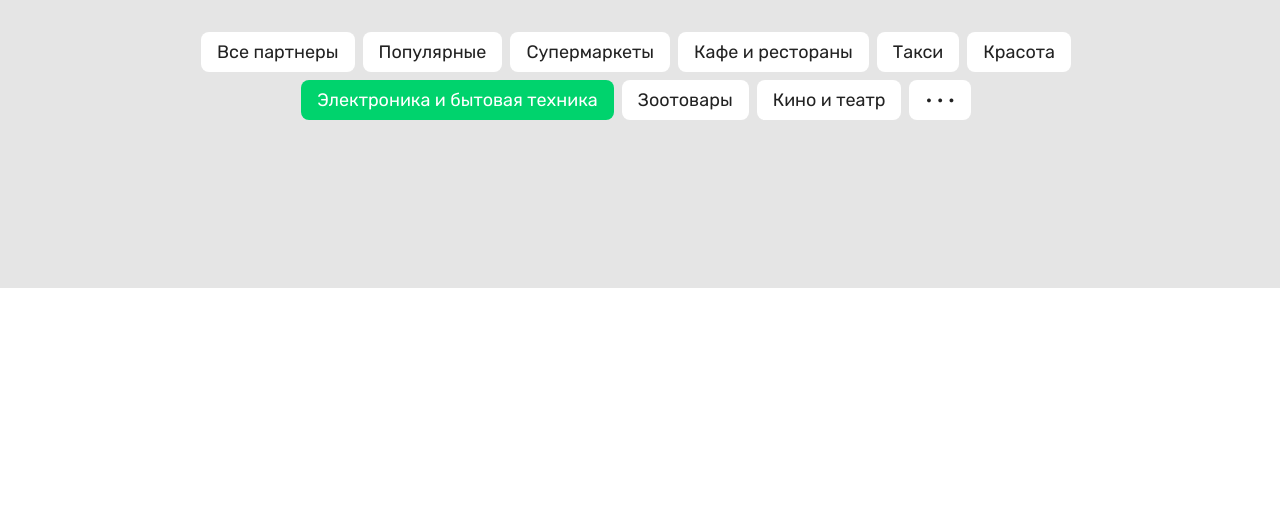
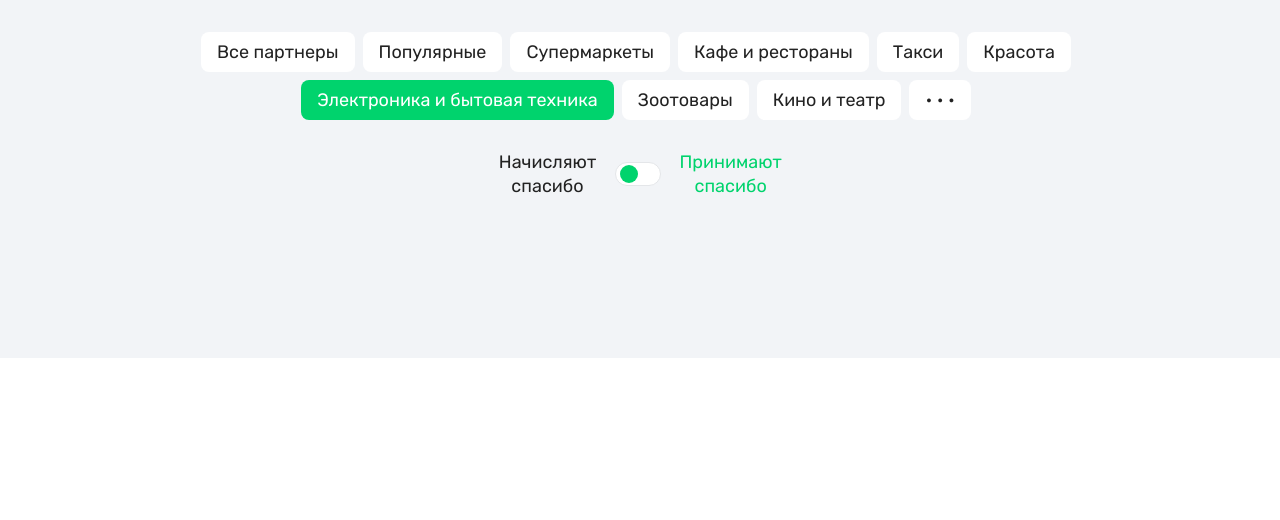
Before and after one commit to Ndn1618/garpix, a plain HTML site: page index.html in a window 1280 px wide. Shown: the part 280-800 px from the top of the page. Drawn offline with Linux system fonts and the light colour scheme.

Commit message:
Add invitation checkbox styles

```diff
--- a/css/styles.css
+++ b/css/styles.css
@@ -154,7 +154,7 @@ img {
     flex-grow: 1;
     padding-top: 70px;
     padding-bottom: 160px;
-    background-color: #E5E5E5;
+    background-color: #F2F4F7;
 }
 
 .invitation-section {
@@ -179,6 +179,7 @@ img {
     display: flex;
     justify-content: center;
     flex-wrap: wrap;
+    margin-bottom: 22px;
 }
 
 .invitation-item {
@@ -199,3 +200,76 @@ img {
     background-color: var(--main-color);
     color: #ffffff;
 }
+
+/* Checkbox */
+
+.invitation-checkbox {
+    max-width: 321px;
+    margin-left: auto;
+    margin-right: auto;
+    display: flex;
+    align-items: center;
+    justify-content: space-between;
+}
+
+.invitation-label {
+    position: relative;
+    display: inline-block;
+    width: 58px;
+    height: 24px;
+}
+
+.invitation-input {
+    opacity: 0;
+    width: 0;
+    height: 0;
+}
+
+.slider {
+    position: absolute;
+    cursor: pointer;
+    top: 0;
+    left: 0;
+    right: 0;
+    bottom: 0;
+    background-color: #ffffff;
+    border: 1px solid #E4E6E9;
+    border-radius: 12px;
+    -webkit-transition: 0.4s;
+    transition: 0.4s;
+}
+
+.slider:before {
+    position: absolute;
+    content: "";
+    height: 18px;
+    width: 18px;
+    left: 4px;
+    bottom: 2px;
+    background-color: var(--main-color);
+    border-radius: 50%;
+    -webkit-transition: .4s;
+    transition: .4s;
+}
+
+.invitation-input:checked + .slider {
+    background-color: var(--main-color);
+}
+
+.invitation-input:checked + .slider::before {
+    background-color:#ffffff;
+}
+
+.invitation-input:focus + .slider {
+    box-shadow: 0 0 1px var(--main-color);
+}
+
+.invitation-input:checked + .slider:before {
+    -webkit-transform: translateX(18px);
+    -ms-transform: translateX(18px);
+    transform: translateX(18px);
+}
+
+.accepting-thanks {
+    color: var(--main-color);
+}
--- a/index.html
+++ b/index.html
@@ -98,6 +98,15 @@
                         </a>
                     </li>
                 </ul>
+
+                <div class="invitation-checkbox">
+                    <span class="ignoring-thanks">Начисляют спасибо</span>
+                    <label class="invitation-label" for="invitation-input">
+                        <input class="invitation-input" type="checkbox" id="invitation-input">
+                        <span class="slider"></span>
+                    </label>
+                    <span class="accepting-thanks">Принимают спасибо</span>
+                </div>
             </section> <!--invitation-section -->
         </div>
     </main> <!-- garpix-main -->
```
